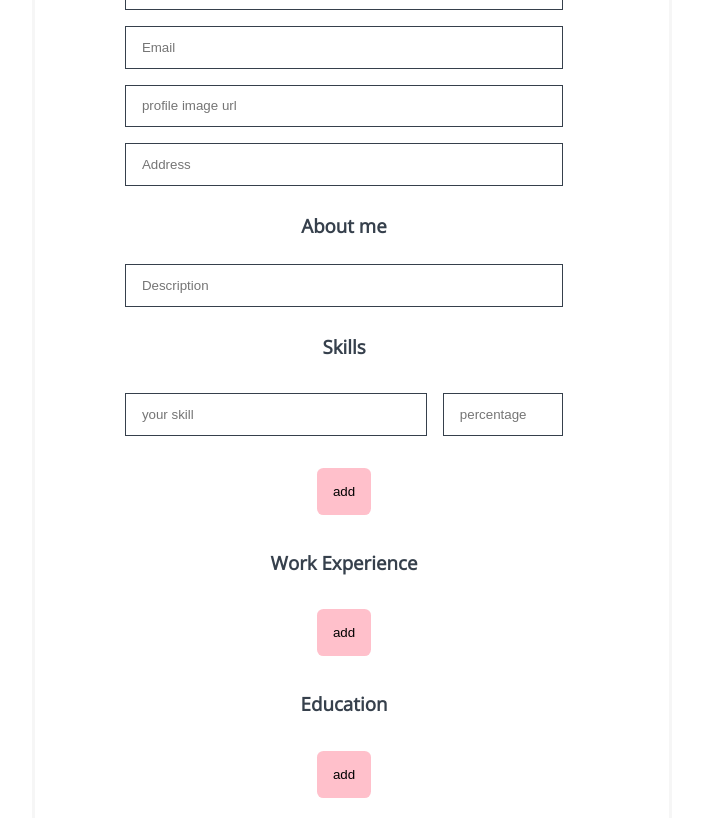
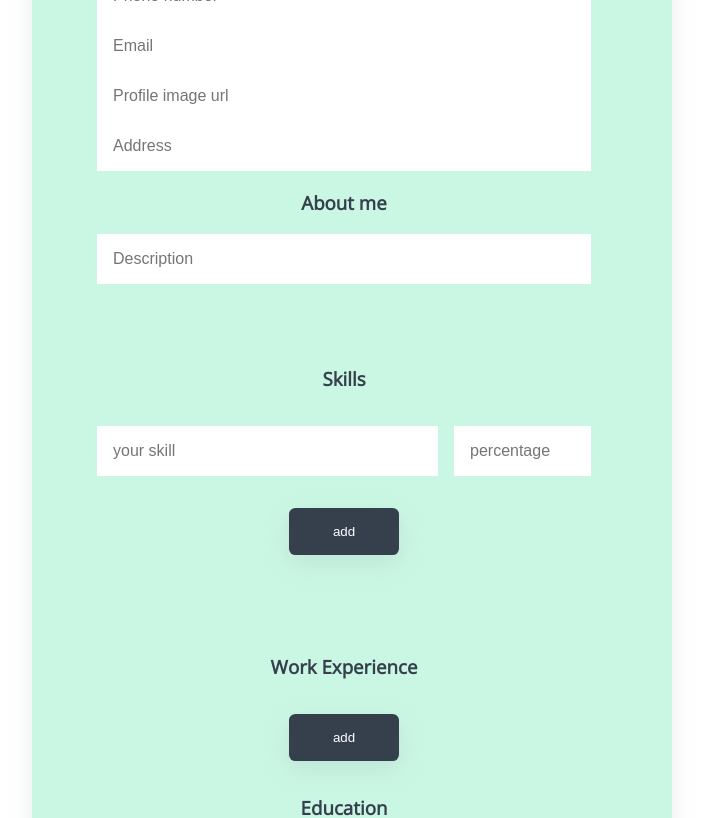
Before and after one commit to siduck/quickcv, a React (Create React App) app: page / in a window 1280 px wide. Shown: the part 360-1178 px from the top of the page, without its empty margins (288-991 px from the left). Built offline with nearby package versions, Linux system fonts and the light colour scheme.

Commit message:
skills wip ughhh

```diff
--- a/src/components/Editor.js
+++ b/src/components/Editor.js
@@ -16,13 +16,16 @@ function PersonalInfo() {
       <Input info="Title" />
       <Input info="Phone number" />
       <Input info="Email" />
-      <Input info="profile image url" />
-      <Input info="Address" />
+      <Input info="Profile image url" />
+      <Input info="Address" style={{ background: "pink" }} />
+
+      <h3>About me</h3>
+      <Input info="Description" />
     </div>
   );
 }
 
-function Skills(props) {
+function SkillsList(props) {
   return (
     <>
       {Array.from(Array(props.n)).map(() => (
@@ -35,11 +38,19 @@ function Skills(props) {
   );
 }
 
-class About extends Component {
+let skillsList = [];
+
+class Skills extends Component {
   constructor() {
     super();
     this.state = {
-      skills: 1,
+      numberOfskills: 1,
+      id: uniqid(),
+
+      skill: {
+        desc: "",
+        percentage: "",
+      },
     };
 
     this.addSkill = this.addSkill.bind(this);
@@ -47,19 +58,24 @@ class About extends Component {
 
   addSkill() {
     this.setState({
-      skills: this.state.skills + 1,
+      numberOfskills: this.state.numberOfskills + 1,
+    });
+  }
+
+  handleChange(e) {
+    this.setState({
+      skill: {
+        desc: e.target.value,
+        percentage: "",
+      },
     });
   }
 
   render() {
     return (
-      <div className="aboutMe">
-        <h3>About me</h3>
-        <Input info="Description" />
-
+      <div className="skillsInput">
         <h3>Skills</h3>
-        <Skills n={this.state.skills} />
-
+        <SkillsList n={this.state.numberOfskills} />
         <button onClick={this.addSkill}>add</button>
       </div>
     );
@@ -86,6 +102,7 @@ function InfoItems(props) {
           <Input info="City" key={uniqid} />
           <Input info="From year" key={uniqid} />
           <Input info="To year" key={uniqid} />
+          <br />
         </div>
       ))}
     </>
@@ -114,7 +131,7 @@ class WorkExperience extends Component {
 
   render() {
     return (
-      <div className="workExperienceList">
+      <div className="iteminfolists">
         <h3>Work Experience</h3>
         <InfoItems n={this.state.workExp} type="workExp" />
         <button onClick={this.addWorkExp}>add</button>
@@ -131,7 +148,7 @@ export default function Editor() {
   return (
     <div className="editor">
       <PersonalInfo />
-      <About />
+      <Skills />
       <WorkExperience />
     </div>
   );
--- a/src/styles/editor.css
+++ b/src/styles/editor.css
@@ -1,45 +1,57 @@
 .editor {
   padding: 1rem 2rem 2rem 1rem;
-  /* border-radius: 0.5rem; */
-  /* box-shadow: rgba(149, 157, 165, 0.2) 0px 8px 24px; */
+  border-radius: 0.5rem;
+  box-shadow: rgba(149, 157, 165, 0.2) 0px 8px 24px;
   margin: 2rem 20rem;
-  border: 3px solid #f6f6f6;
+  /* border: 3px solid #36404c; */
+  background: #caf7e3;
   display: grid;
   justify-content: center;
 }
 
 .personalInfo,
-.aboutMe,
-.workExpList
-,.educationInfoList{
+.skillsInput {
   display: grid;
   grid-template-columns: 1fr;
+  margin: 2rem 20rem;
+  color: black;
 }
-/*  */
-/* .educationInfoList { */
-/*   background-color: pink; */
-/* } */
 
+.iteminfolists {
+  display: grid;
+  grid-template-columns: 1fr;
+  justify-content: center;
+  margin: 2rem 20rem;
+}
+
+.workExpList,
+.educationInfoList {
+  display: grid;
+  grid-template-columns: 1fr;
+  justify-content: center;
+}
+
+.skillItem input {
+  margin: 0.5rem;
+}
 .skillItem {
   display: grid;
   grid-template-columns: 70% 30%;
   margin: 0.5rem 3.5rem;
 }
 
-.skillItem input {
-  margin: 0.5rem;
-}
-
-h3 , h4{
+h3,
+h4 {
   text-align: center;
+  color: #36404c;
 }
 
 input {
-  padding: 0.8rem 1rem;
+  padding: 1rem;
   border: none;
   outline: none;
-  margin: 0.5rem 4rem;
-  border: 1px solid #36404c;
+  margin: 0rem 4rem;
+  font-size: 1.0rem;
 }
 
 button {
@@ -49,6 +61,10 @@ button {
   background-color: pink;
   padding: 1rem;
   border-radius: 0.4rem;
+
+  box-shadow: rgba(149, 157, 165, 0.2) 0px 8px 24px;
+  background: #36404c;
+  color: white;
 }
 
 button:hover {
```
